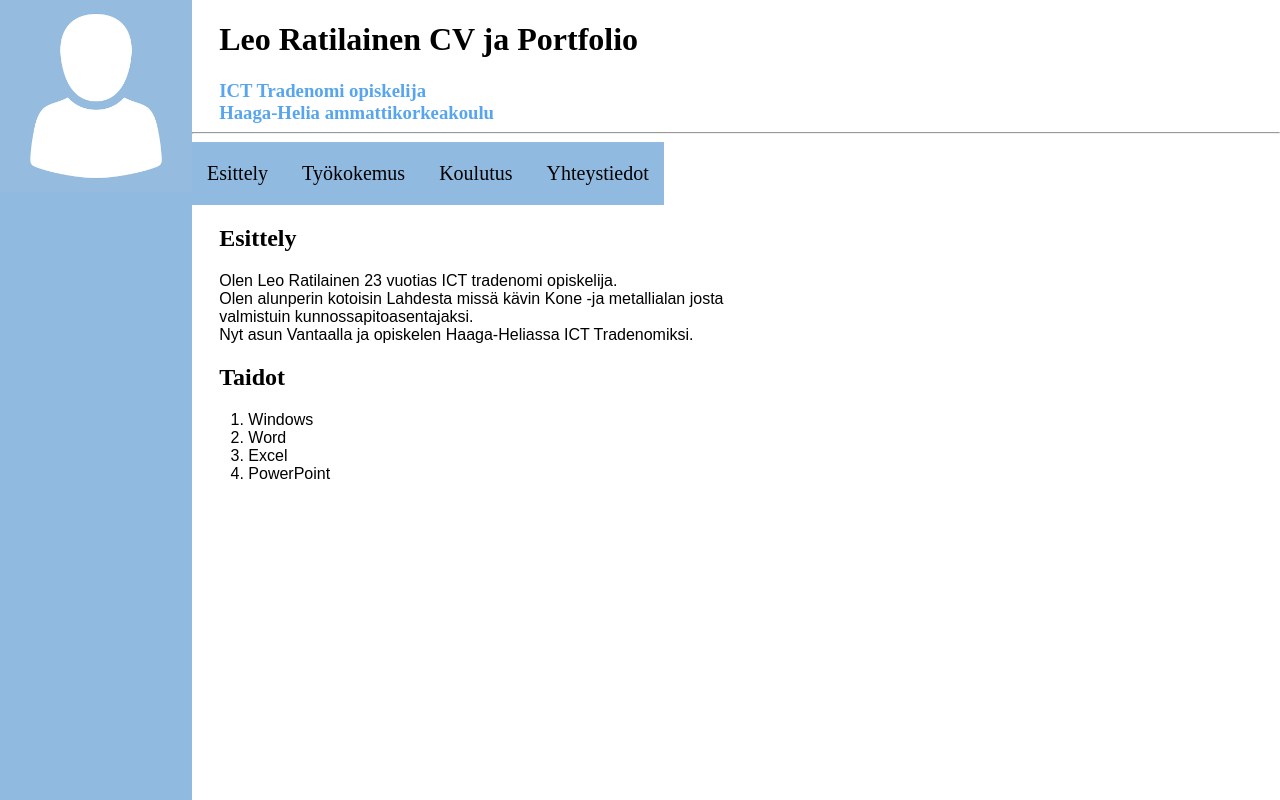
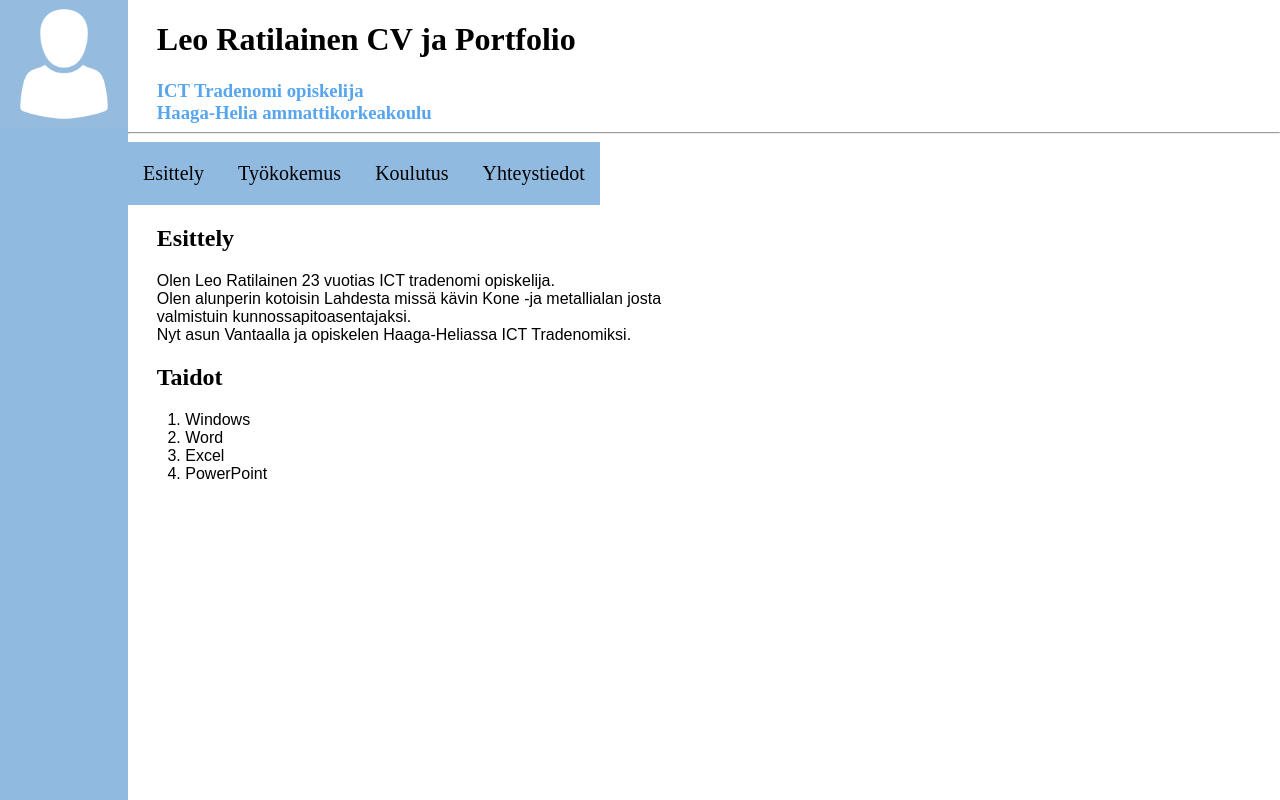
Before and after one commit to LeoRatilainen/LeoRatilainen.github.io, a plain HTML site: page index.html in a window 1280 px wide. Drawn offline with Linux system fonts and the light colour scheme.

Commit message:
Valmis sivu

```diff
--- a/style.css
+++ b/style.css
@@ -49,15 +49,14 @@ body {
 }
 
 #left-div {
-	flex: 1.5;
-	/* 15% */
+	flex: 1;
+	/* 10% */
 	background-color: rgb(145, 186, 224);
 }
 
 #right-div {
-	flex: 8.5;
-	/* 85% */
-	margin: 0;
+	flex: 9;
+	/* 90% */
 }
 
 .Table
@@ -75,4 +74,6 @@ body {
 .avatar {
 	max-width: 100%;
 	height: auto;
+	display: block;
+	margin: auto;
 }
```
